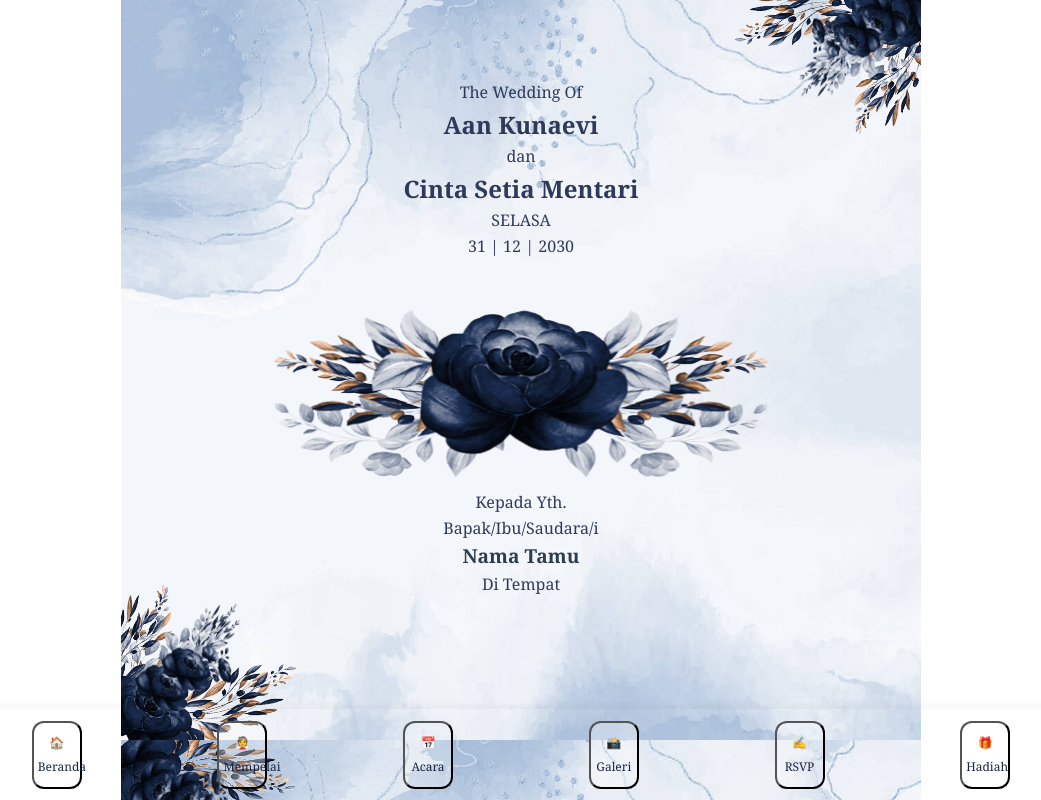
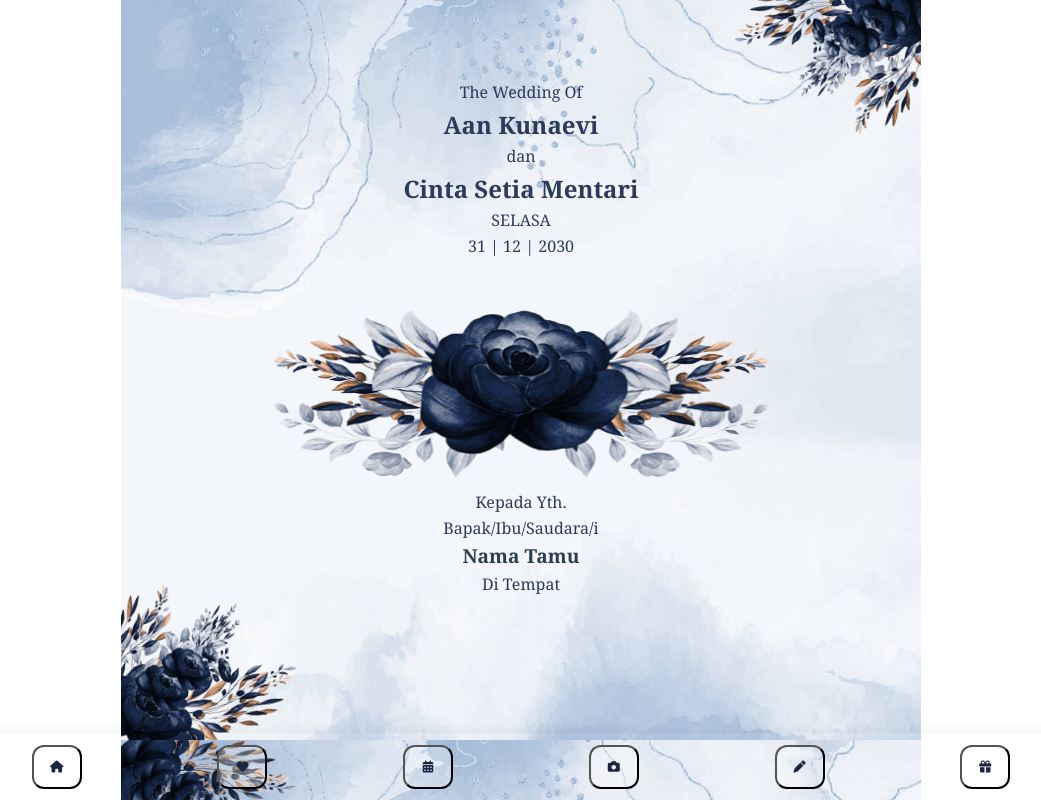
Before and after one commit to aandesign86/aan-cinta.design86.my.id, a plain HTML site: page index.html in a window 1280 px wide. Both pictures are taken after a click on the button "💌 Buka Undangan". Shown: the part 20-820 px from the top of the page, without its empty margins (119-1160 px from the left). Drawn offline with Linux system fonts and the light colour scheme.

Commit message:
Update index.html

```diff
--- a/index.html
+++ b/index.html
@@ -5,6 +5,7 @@
   <meta name="viewport" content="width=device-width, initial-scale=1.0"/>
   <title>Undangan Aan & Cinta</title>
   <link rel="stylesheet" href="style.css" />
+  <link rel="stylesheet" href="https://cdnjs.cloudflare.com/ajax/libs/font-awesome/6.5.0/css/all.min.css" integrity="sha512-..." crossorigin="anonymous" referrerpolicy="no-referrer" />
   <link href="https://fonts.googleapis.com/css2?family=Great+Vibes&display=swap" rel="stylesheet">
 </head>
 <body>
@@ -32,12 +33,24 @@
   <!-- Konten Undangan -->
 <!-- Bottom Navbar -->
 <nav class="bottom-navbar" id="bottomNav" style="display: none;">
-  <button onclick="scrollToSection('cover-section')">🏠<br>Beranda</button>
-  <button onclick="scrollToSection('couple')">👰<br>Mempelai</button>
-  <button onclick="scrollToSection('acara')">📅<br>Acara</button>
-  <button onclick="scrollToSection('galeri')">📸<br>Galeri</button>
-  <button onclick="scrollToSection('rsvp')">✍️<br>RSVP</button>
-  <button onclick="scrollToSection('gift')">🎁<br>Hadiah</button>
+  <button onclick="scrollToSection('cover-section')">
+    <i class="fas fa-home"></i>
+  </button>
+  <button onclick="scrollToSection('couple')">
+    <i class="fas fa-heart"></i>
+  </button>
+  <button onclick="scrollToSection('acara')">
+    <i class="fas fa-calendar-alt"></i>
+  </button>
+  <button onclick="scrollToSection('galeri')">
+    <i class="fas fa-camera"></i>
+  </button>
+  <button onclick="scrollToSection('rsvp')">
+    <i class="fas fa-pen"></i>
+  </button>
+  <button onclick="scrollToSection('gift')">
+    <i class="fas fa-gift"></i>
+  </button>
 </nav>
 
   <!-- Section Cover atas -->
```
